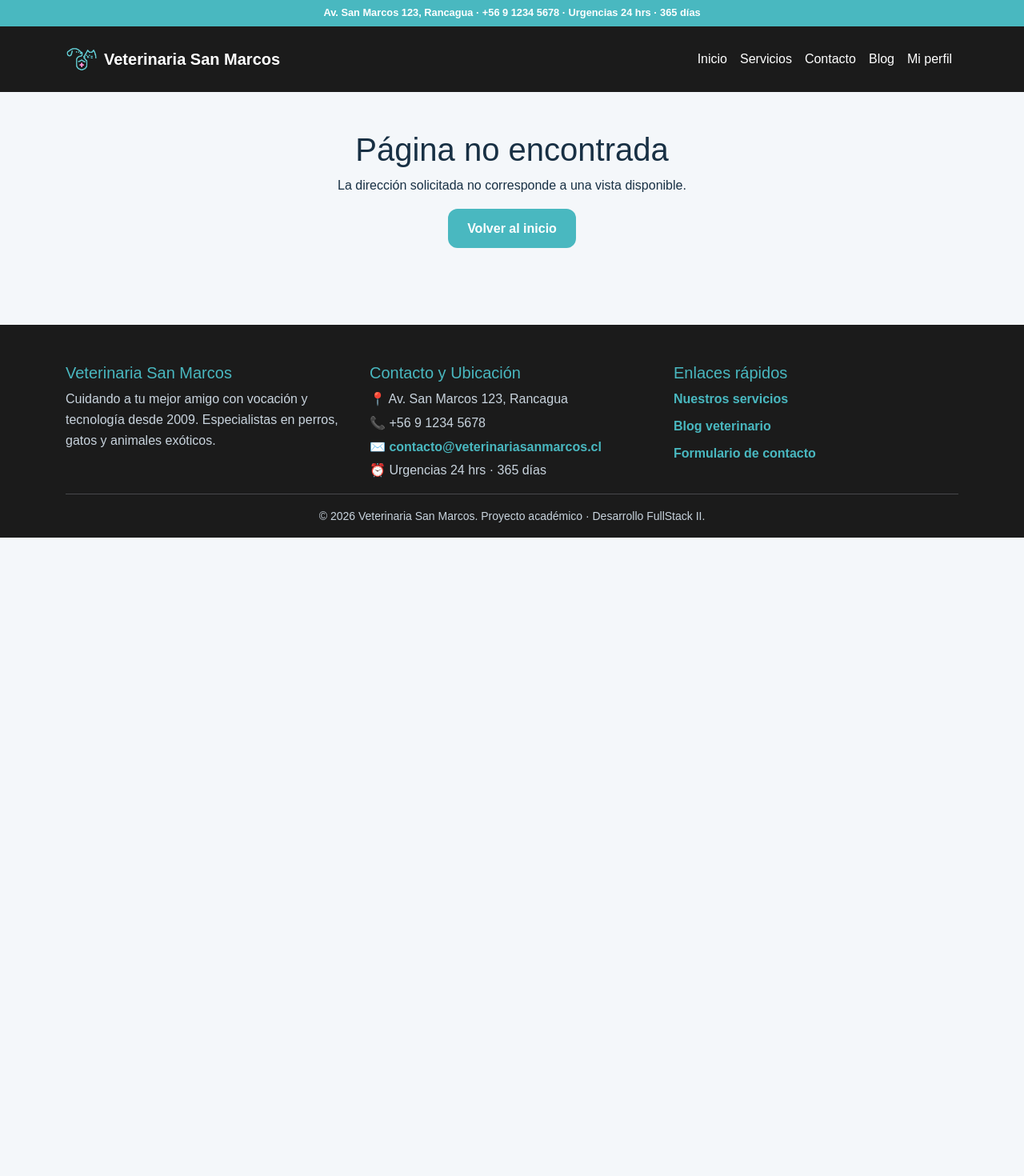
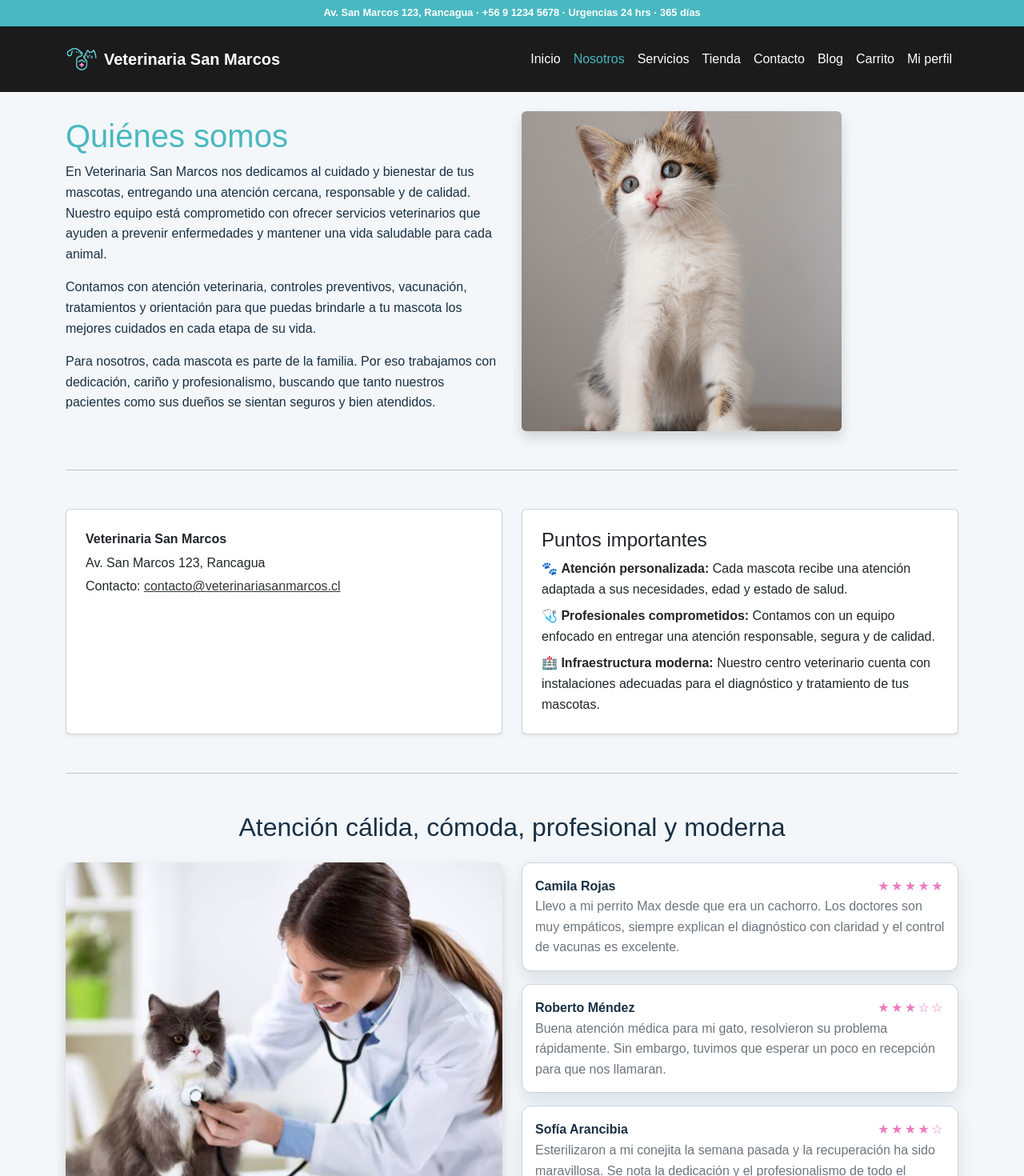
Before and after one commit to domimoly/VeterinariaSanMarcosReact, a React (Vite) app: page /nosotros in a window 1280 px wide. Shown: the top 1470 px of the page at 80% size. Before the commit the page ends 800 px from the top, so only its background shows below. Built offline with nearby package versions, Linux system fonts and the light colour scheme.

Commit message:
agrega la pagina Nosotros y su ruta

```diff
--- a/src/App.jsx
+++ b/src/App.jsx
@@ -10,6 +10,9 @@ import Blog from "./pages/Blog";
 import DetalleBlog from "./pages/DetalleBlog";
 import MiPerfil from "./pages/Tutor/MiPerfil";
 import AgendarCita from "./pages/Tutor/AgendarCita";
+import Nosotros from "./pages/Nosotros";
+import Tienda from "./pages/Tienda";
+import Carrito from "./pages/Carrito";
 import NoEncontrada from "./pages/NoEncontrada";
 
 function App() {
@@ -27,6 +30,9 @@ function App() {
         <Route path="/blog/:slug" element={<DetalleBlog />} />
         <Route path="/mi-perfil" element={<MiPerfil />} />
         <Route path="/agendar-cita" element={<AgendarCita />} />
+        <Route path="/nosotros" element={<Nosotros />} />
+        <Route path="/tienda" element={<Tienda />} />
+        <Route path="/carrito" element={<Carrito />} />
         <Route path="*" element={<NoEncontrada />} />
       </Routes>
 
--- a/src/components/Navegacion.jsx
+++ b/src/components/Navegacion.jsx
@@ -15,14 +15,23 @@ function Navegacion() {
             <Nav.Link as={NavLink} to="/" end>
               Inicio
             </Nav.Link>
+            <Nav.Link as={NavLink} to="/nosotros">
+              Nosotros
+            </Nav.Link>
             <Nav.Link as={NavLink} to="/servicios">
               Servicios
+            </Nav.Link>
+            <Nav.Link as={NavLink} to="/tienda">
+              Tienda
             </Nav.Link>
             <Nav.Link as={NavLink} to="/contacto">
               Contacto
             </Nav.Link>
             <Nav.Link as={NavLink} to="/blog">
               Blog
+            </Nav.Link>
+            <Nav.Link as={NavLink} to="/carrito">
+              Carrito
             </Nav.Link>
             <Nav.Link as={NavLink} to="/mi-perfil">
               Mi perfil
--- /dev/null
+++ b/src/pages/Nosotros.jsx
@@ -0,0 +1,62 @@
+import { parrafosPresentacion, puntosImportantes } from "../data/nosotros";
+import { resenas } from "../data/resenas";
+import TarjetaClinica from "../components/TarjetaClinica";
+import TarjetaPuntos from "../components/TarjetaPuntos";
+import TarjetaResena from "../components/TarjetaResena";
+
+function Nosotros() {
+  return (
+    <main className="container py-4">
+      <section className="row align-items-center g-4">
+        <div className="col-12 col-md-6">
+          <header className="encabezado-pagina">
+            <h1>Quiénes somos</h1>
+          </header>
+          {parrafosPresentacion.map((parrafo) => (
+            <p key={parrafo}>{parrafo}</p>
+          ))}
+        </div>
+        <div className="col-12 col-md-6">
+          <img
+            src="/img/gatopulento.png"
+            alt="Equipo de Veterinaria San Marcos"
+            className="img-fluid rounded shadow"
+          />
+        </div>
+      </section>
+
+      <hr className="my-5" />
+
+      <section aria-labelledby="titulo-puntos" className="row g-4">
+        <div className="col-12 col-md-6">
+          <TarjetaClinica />
+        </div>
+        <div className="col-12 col-md-6">
+          <TarjetaPuntos puntos={puntosImportantes} />
+        </div>
+      </section>
+
+      <hr className="my-5" />
+
+      <section>
+        <h2 className="text-center mb-4">Atención cálida, cómoda, profesional y moderna</h2>
+        <div className="row g-4 align-items-stretch">
+          <div className="col-12 col-md-6">
+            <img
+              src="/img/imagenReview-1.jpg"
+              alt="Imagen explicando los servicios"
+              className="img-fluid rounded shadow h-100 object-fit-cover"
+            />
+          </div>
+          <div className="col-12 col-md-6 d-flex flex-column gap-3">
+            {resenas.map((resena) => (
+              <TarjetaResena key={resena.id} resena={resena} />
+            ))}
+          </div>
+        </div>
+      </section>
+    </main>
+  );
+}
+
+export default Nosotros;
```
